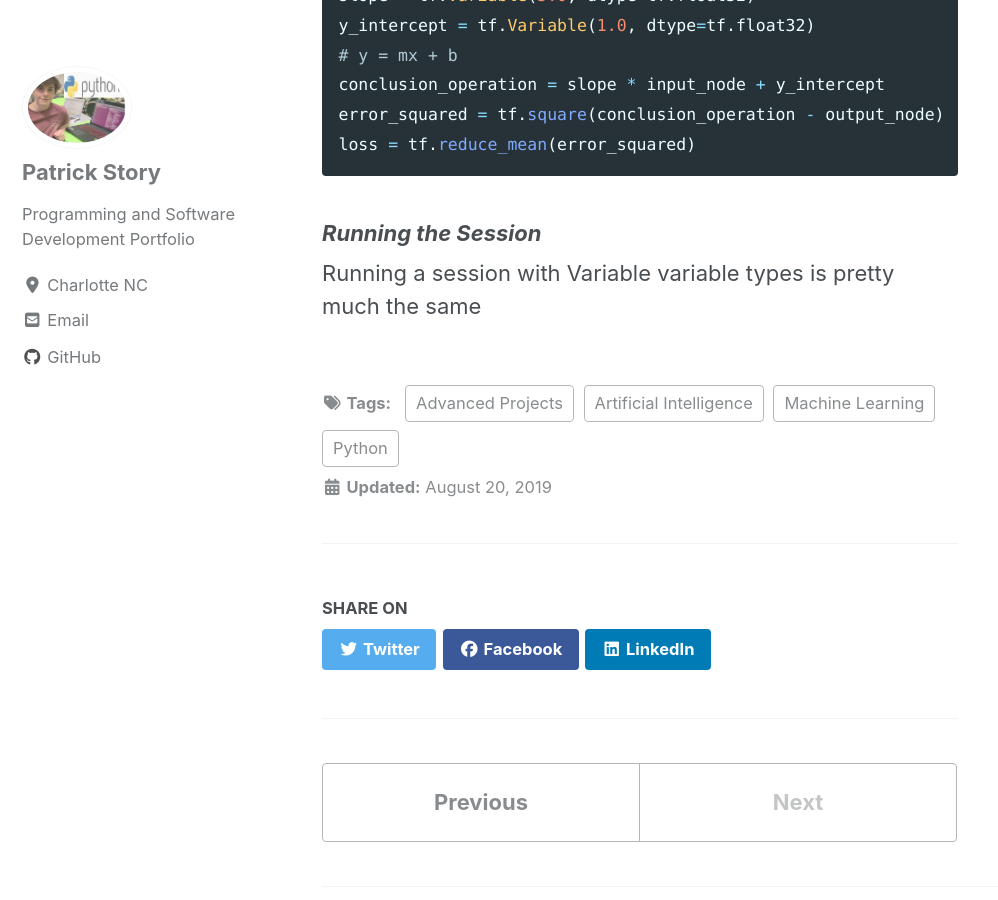
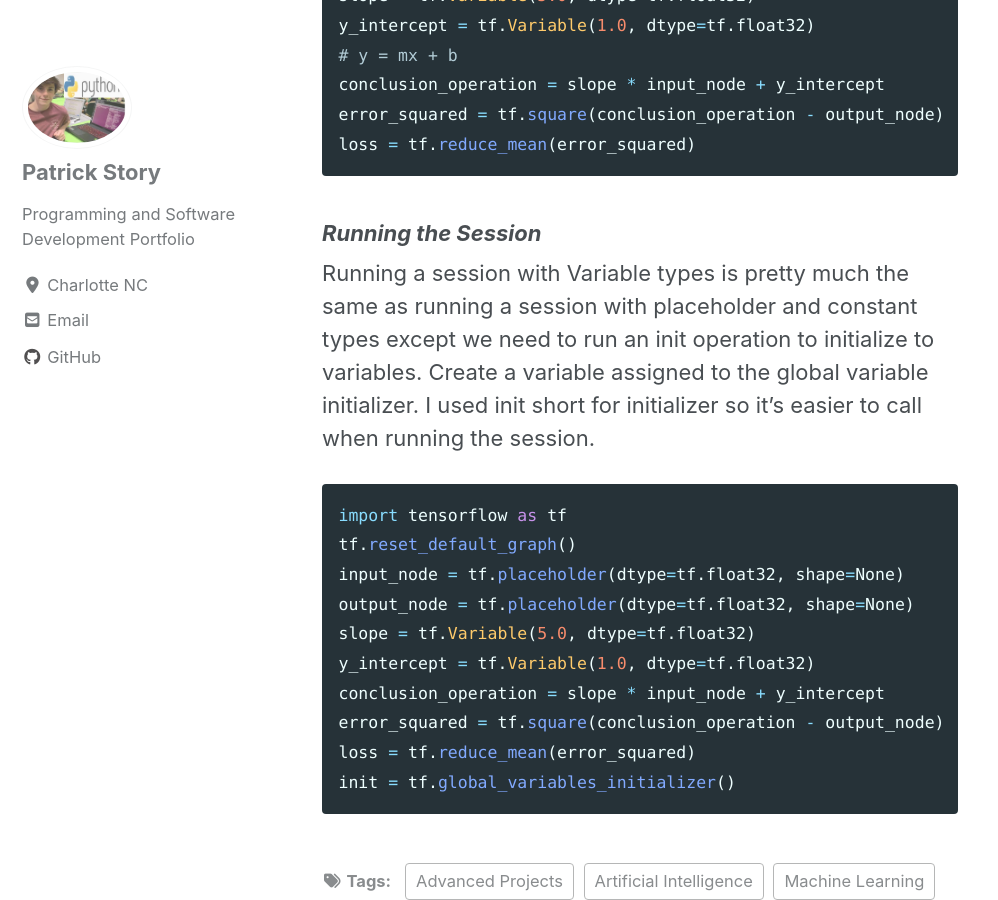
Before and after one commit to Patchyst/Patchyst.github.io, a Jekyll site: the page built from _posts/2019-08-20-tensorflow.md, in a window 1280 px wide and 900 px high, scrolled down 8188 px. Shown: the whole window, without its empty margins (0-998 px from the left). Built offline with Jekyll 4.4.1, drawn with Linux system fonts in a browser that asks for light colours; cached includes are drawn as plain includes; nearby versions of some CDN libraries.

Commit message:
updating Tensor Flow project

````diff
--- a/_posts/2019-08-20-tensorflow.md
+++ b/_posts/2019-08-20-tensorflow.md
@@ -142,4 +142,16 @@ error_squared = tf.square(conclusion_operation - output_node)
 loss = tf.reduce_mean(error_squared)
 ```
 ### *Running the Session*
-Running a session with Variable variable types is pretty much the same
+Running a session with Variable types is pretty much the same as running a session with placeholder and constant types except we need to run an init operation to initialize to variables. Create a variable assigned to the global variable initializer. I used init short for initializer so it's easier to call when running the session.
+```python
+import tensorflow as tf
+tf.reset_default_graph()
+input_node = tf.placeholder(dtype=tf.float32, shape=None)
+output_node = tf.placeholder(dtype=tf.float32, shape=None)
+slope = tf.Variable(5.0, dtype=tf.float32)
+y_intercept = tf.Variable(1.0, dtype=tf.float32)
+conclusion_operation = slope * input_node + y_intercept
+error_squared = tf.square(conclusion_operation - output_node)
+loss = tf.reduce_mean(error_squared)
+init = tf.global_variables_initializer()
+```
````
